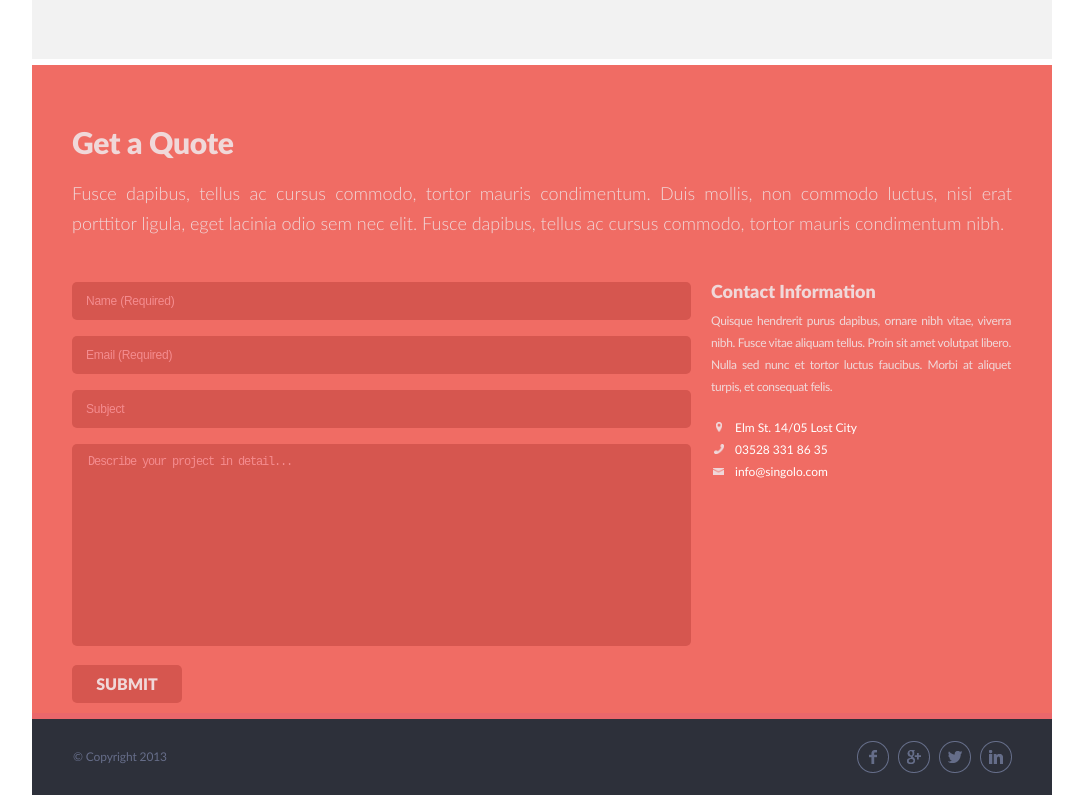
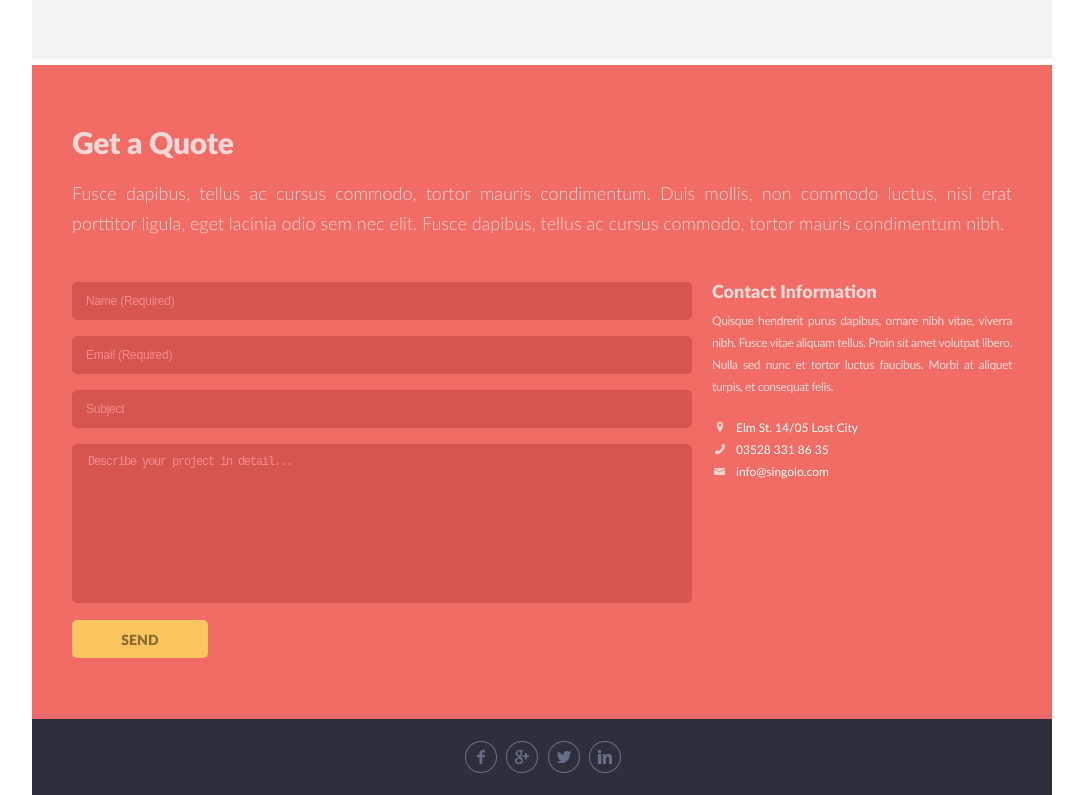
Before and after one commit to alekseyvlivanov/singolo, a plain HTML site: page index.html in a window 1280 px wide. Shown: the part 2733-3528 px from the top of the page, without its empty margins (98-1181 px from the left). Drawn offline with Linux system fonts and the light colour scheme.

Commit message:
refactor: change some stylings according Figma from SS

```diff
--- a/index.html
+++ b/index.html
@@ -330,7 +330,7 @@
               placeholder="Describe your project in detail..."
             ></textarea>
             <button id="contact-button" type="submit" name="submit">
-              SUBMIT
+              SEND
             </button>
           </form>
 
@@ -365,7 +365,6 @@
 
       <footer>
         <div class="footer-inner">
-          <div class="footer-copyright">&copy; Copyright 2013</div>
           <div class="footer-icons">
             <a class="icon icon-facebook" href="#"></a>
             <a class="icon icon-google" href="#"></a>
--- a/style.css
+++ b/style.css
@@ -97,6 +97,17 @@ a {
   width: 100%;
   height: 100%;
   display: none;
+  animation-name: fade;
+  animation-duration: 2s;
+}
+
+@keyframes fade {
+  from {
+    opacity: 0.5;
+  }
+  to {
+    opacity: 1;
+  }
 }
 
 .slide-1 {
@@ -492,7 +503,8 @@ a {
 }
 
 .contact-form {
-  width: 619px;
+  width: 620px;
+  height: 373px;
 }
 
 .contact-form input,
@@ -517,18 +529,17 @@ a {
 }
 
 .contact-form textarea {
-  height: 202px;
+  height: 159px;
   width: 100%;
   padding: 7px 16px;
   border-radius: 5px;
   font-size: 12px;
   line-height: 22px;
   letter-spacing: -0.1em;
-  /* word-spacing: -0.1em; */
   color: #f0d8d9;
   background: #d6564f;
   font-weight: 300;
-  margin-bottom: 16px;
+  margin-bottom: 14px;
   border: none;
   outline: none;
   resize: none;
@@ -537,13 +548,13 @@ a {
 .contact-form button {
   font-family: Lato, sans-serif;
   border-radius: 5px;
-  width: 110px;
+  width: 136px;
   height: 38px;
-  font-size: 16px;
-  line-height: 38px;
+  font-size: 14px;
+  line-height: 17px;
   text-align: center;
-  color: #f0d8d9;
-  background: #d6564f;
+  color: #886a30;
+  background: #fbc65f;
   font-weight: 900;
   border: none;
   outline: none;
@@ -641,17 +652,9 @@ footer {
 .footer-inner {
   display: flex;
   align-items: center;
-  justify-content: space-between;
+  justify-content: center;
   height: 100%;
   padding: 0 36px 0 41px;
-}
-
-.footer-copyright {
-  font-size: 12px;
-  line-height: 18px;
-  letter-spacing: -0.01em;
-  color: #666d89;
-  font-weight: 400;
 }
 
 .footer-icons {
```
